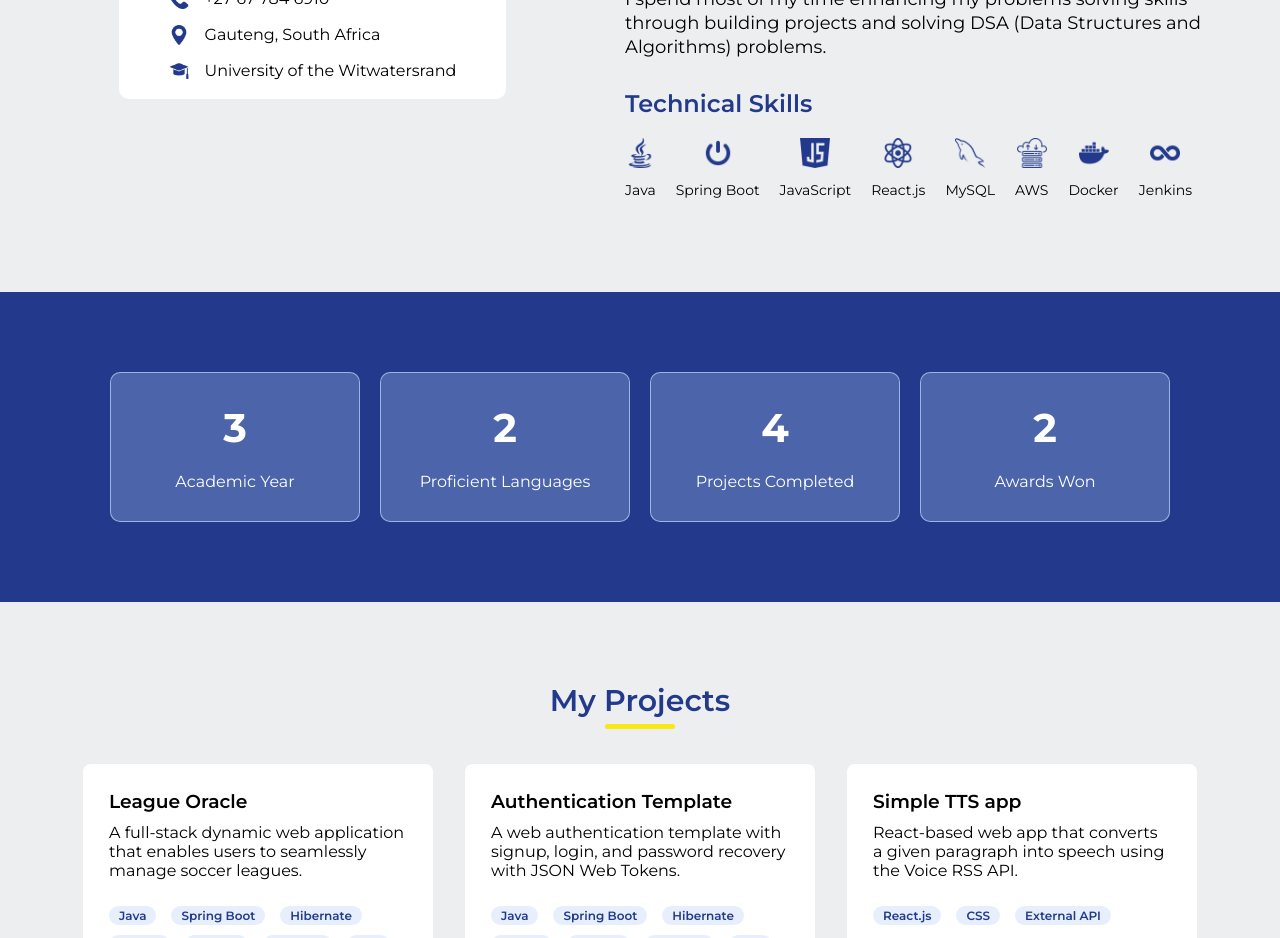
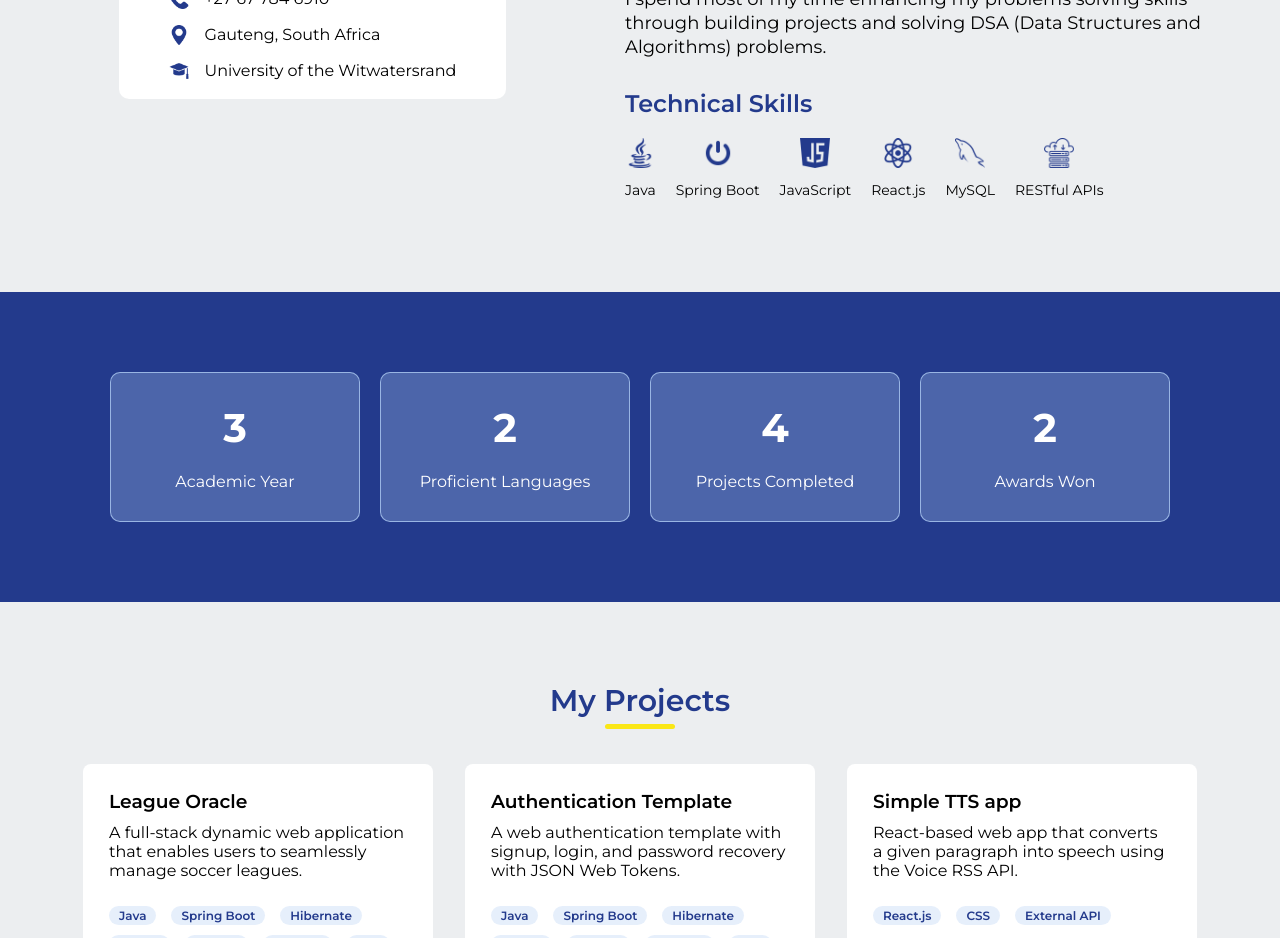
Before and after one commit to tlhalesebaeng/my-portfolio, a React (Vite) app: page / in a window 1280 px wide. Shown: the part 960-1898 px from the top of the page. Built offline with nearby package versions, Linux system fonts and the light colour scheme.

Commit message:
Remove skills that involve cloud

```diff
--- a/src/components/about/About.jsx
+++ b/src/components/about/About.jsx
@@ -6,8 +6,6 @@ import javaScriptImg from '../../assets/java-script.png';
 import reactImg from '../../assets/react.png';
 import mySQLImg from '../../assets/mysql.png';
 import cloudImg from '../../assets/cloud.png';
-import dockerImg from '../../assets/docker.png';
-import infinityImg from '../../assets/infinity.png';
 import emailImg from '../../assets/email-blue.png';
 import phoneImg from '../../assets/phone-blue.png';
 import addressImg from '../../assets/address-blue.png';
@@ -44,17 +42,7 @@ const About = ({ ref }) => {
         {
             id: 'skill-6',
             imgSrc: cloudImg,
-            name: 'AWS',
-        },
-        {
-            id: 'skill-7',
-            imgSrc: dockerImg,
-            name: 'Docker',
-        },
-        {
-            id: 'skill-8',
-            imgSrc: infinityImg,
-            name: 'Jenkins',
+            name: 'RESTful APIs',
         },
     ];
 
--- a/src/components/about/AboutSkills.css
+++ b/src/components/about/AboutSkills.css
@@ -32,7 +32,7 @@
 @media (max-width: 500px) {
     .about-skills {
         display: grid;
-        grid-template-columns: auto auto auto auto;
+        grid-template-columns: auto auto auto;
         row-gap: 20px;
     }
 }
```
Also changed, not shown: src/assets/docker.png (deleted), src/assets/infinity.png (deleted).
